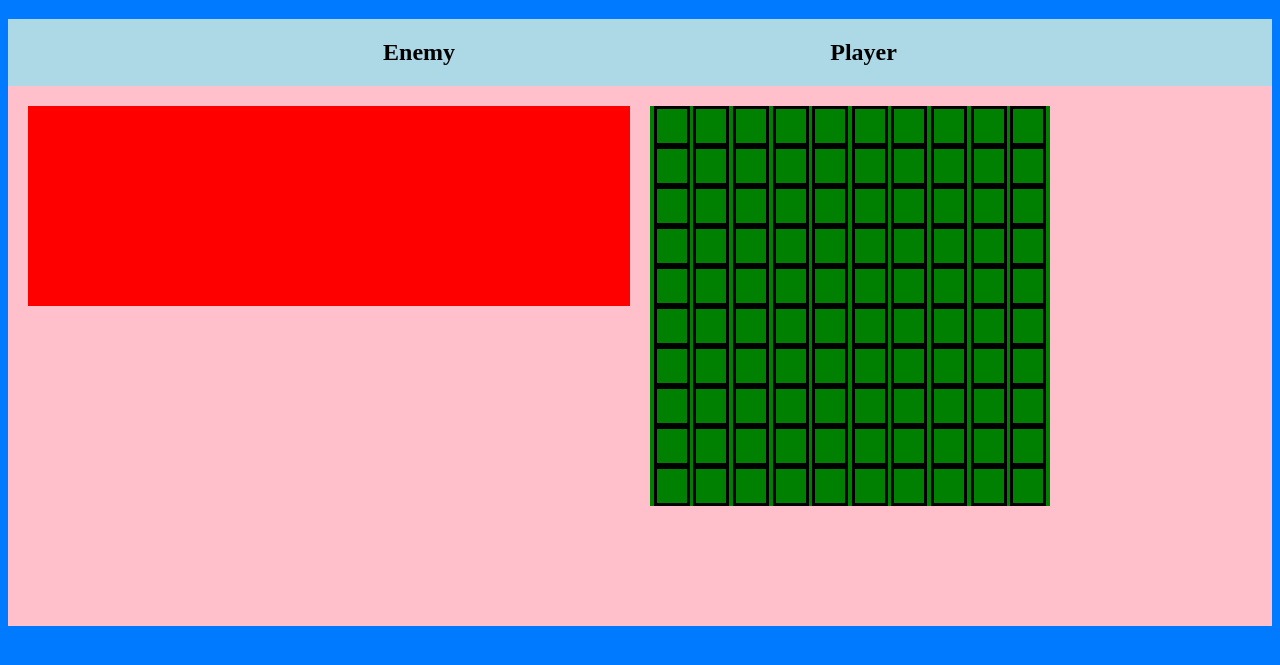
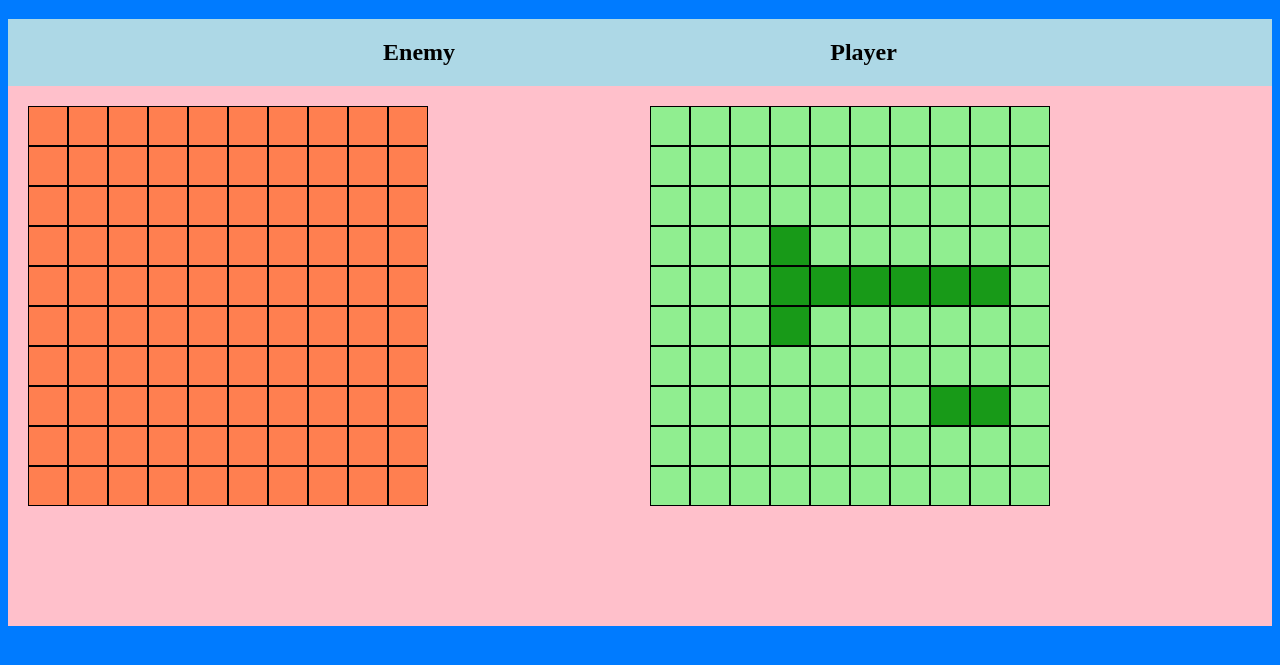
Before and after one commit to jacobgunlock/battleship, a website built with webpack: page dist/index.html in a window 1280 px wide. Shown: the part 61-726 px from the top of the page. Built offline with nearby package versions, Linux system fonts and the light colour scheme.

Commit message:
dom receive attack functionality

```diff
--- /dev/null
+++ b/src/js/dom/process-shot.js
@@ -0,0 +1,12 @@
+function processShot(shot, oppCell, player, i, j) {
+    oppCell.classList.remove('active');
+    if (shot === "miss") oppCell.classList.add("miss");
+    else if (shot === true) {
+        const tiles = player.board.board[i][j].ship.tiles;
+        tiles.forEach((tile) => {
+            coord = tile.join("");
+            document.getElementById(`p2:${coord}`).classList.add("sunk");
+        });
+    } else oppCell.classList.add("hit");
+}
+module.exports = processShot
--- a/src/js/dom/render-board.js
+++ b/src/js/dom/render-board.js
@@ -1,18 +1,35 @@
 const p1 = require('../scripts/game');
 const p2 = require('../scripts/game');
+const processShot = require('./process-shot')
+
 function renderBoards(p1, p2) {
     for (let i = 0; i < 10; i++) {
+        //p1
         const row = document.createElement('div');
-        row.classList.add('row-p1');
-        document.getElementById('player-board').appendChild(row);
+        row.classList.add('row', 'p1');
+        document.getElementById('player').appendChild(row);
+        //p2
+        const oppRow = document.createElement('div');
+        oppRow.classList.add('row', 'p2');
+        document.getElementById('enemy').appendChild(oppRow);
 
         for (let j = 0; j < 10; j++) {
             const cell = document.createElement('div');
-            cell.classList.add('cell');
-            cell.setAttribute('id', `${(i,j)}`);
+            cell.classList.add("cell");
+            if (p1.board.board[i][j].ship !== null) cell.classList.add('ship');
+            cell.setAttribute('id', `p1:${i}${j}`);
             row.appendChild(cell);
+
+            const oppCell = document.createElement('div');
+            oppCell.classList.add('cell','active');
+            oppCell.setAttribute('id', `p2:${i}${j}`);
+            oppRow.appendChild(oppCell);
+
+            oppCell.addEventListener('click', () => {
+                const shot = p2.board.receiveAttack(oppCell.id[3], oppCell.id[4])
+                processShot(shot, oppCell, p2, i, j);
+            }, { once: true });
         }
     }
 }
-
 module.exports = { renderBoards };
--- a/src/scss/style.scss
+++ b/src/scss/style.scss
@@ -19,25 +19,53 @@ body {
         padding: 20px;
         gap: 20px;
 
-        #player-board {
+        .board {
             display: grid;
             height: 400px;
             width: 400px;
-            background-color: green;
-            .row-p1 {
+            .row {
                 display: flex;
                 justify-content: space-evenly;
+
                 .cell {
-                    border: solid;
-                    width: 30px;
+                    border: solid 1px;
+                    width: 10%
                 }
             }
         }
+        #player {
+            background-color: lightgreen;
 
-        #enemy-board {
-            height: 200px;
-            background-color: red;
+            .ship {
+                background-color: darken($color: lightgreen, $amount: 40);
+            }
 
+            .hit {
+                background-color: black;
+            }
+        }
+
+        #enemy {
+            $enemy-board-color: coral;
+            background-color: $enemy-board-color;
+            .ship {
+                background-color: darken($color: $enemy-board-color, $amount: 40);
+            }
+
+            .hit {
+                background-color: black;
+            }
+
+            .miss {
+                background-color: red;
+            }
+
+            .sunk {
+                background-color: blue;
+            }
+            .active:hover {
+                background-color: darken($color: $enemy-board-color, $amount: 20);
+            }
         }
     }
 }
```
Also changed, not shown: dist/index.html.
